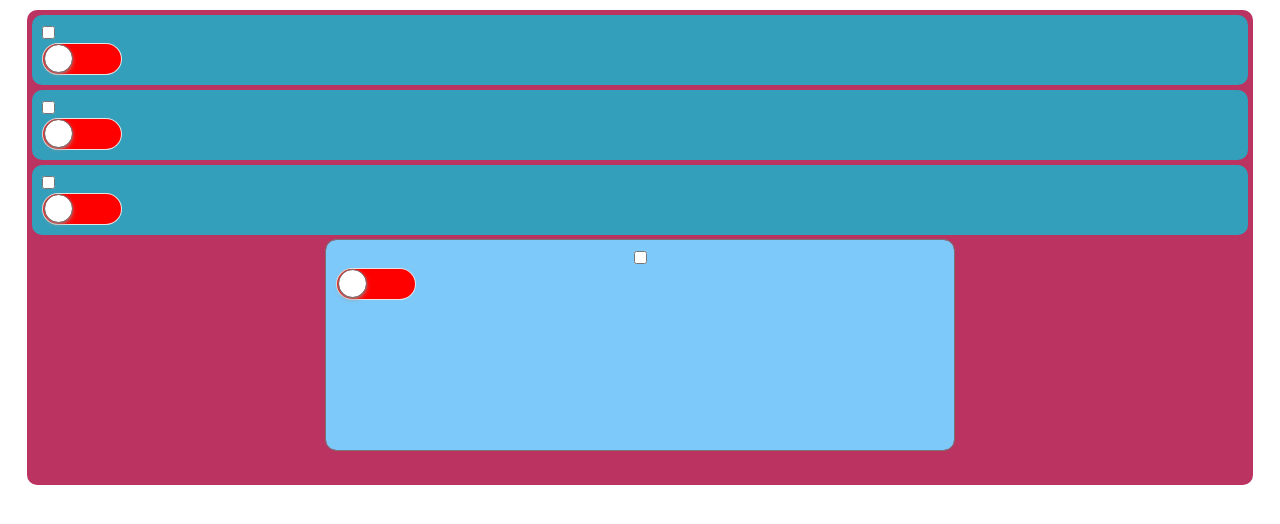
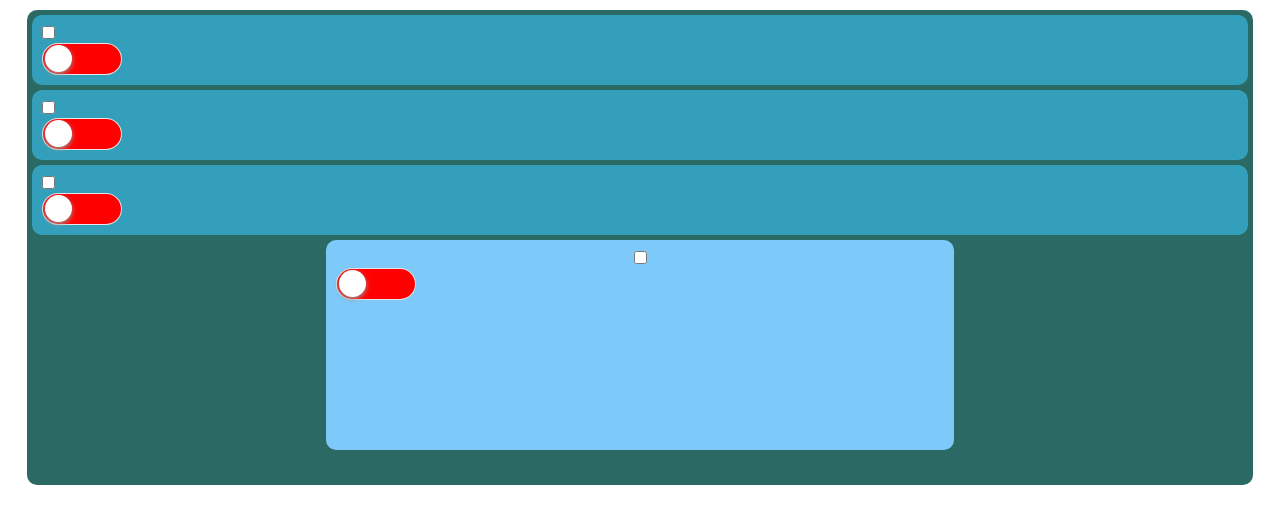
Before and after one commit to s3467585/www, a plain HTML site: page iOS Switch/iOS_Switch.html in a window 1280 px wide. Drawn offline with nearby package versions, Linux system fonts and the light colour scheme.

Commit message:
второй коммит

```diff
--- a/iOS Switch/style.css
+++ b/iOS Switch/style.css
@@ -9,7 +9,7 @@
 	height: auto;
 	padding: 5px;
     margin: 10px auto;
-	background: #bb3360;
+	background: #2a6964;
     border-radius:10px; //IE 11
 	-moz-border-radius:10px; //Mozilla
 	-webkit-border-radius:10px; //Chrome и Safari
@@ -42,7 +42,7 @@ border-radius:16px; //IE 11
 -moz-border-radius:16px; //Mozilla
 -webkit-border-radius:16px; //Chrome и Safari
 
-outline: 1px solid #787274;
+
 }
 
 .switch:before
@@ -59,7 +59,7 @@ border-radius:16px; //IE 11
 -moz-border-radius:16px; //Mozilla
 -webkit-border-radius:16px; //Chrome и Safari
 
-outline: 1px solid #787274;
+
 }
 
 .switch:after
@@ -78,21 +78,21 @@ left: 3px;
 -webkit-box-shadow: 0 2px 5px #999999;
 box-shadow: 0 2px 5px #999999;
 
-outline: 1px solid #787274;
+
 }
 
 .switchOn , .switchOn:before
 {
 background: #4cd964 !important;
 
-outline: 1px solid #787274;
+
 }
 .switchOn:after
 {
 content: ' ';
 left: 51px !important;
 
-outline: 1px solid #787274;
+
 }
 
 
@@ -112,5 +112,5 @@ margin-left: auto;
 margin-right: auto;
 margin-bottom: 30px;
 
-outline: 1px solid #787274;
+
 }
```
